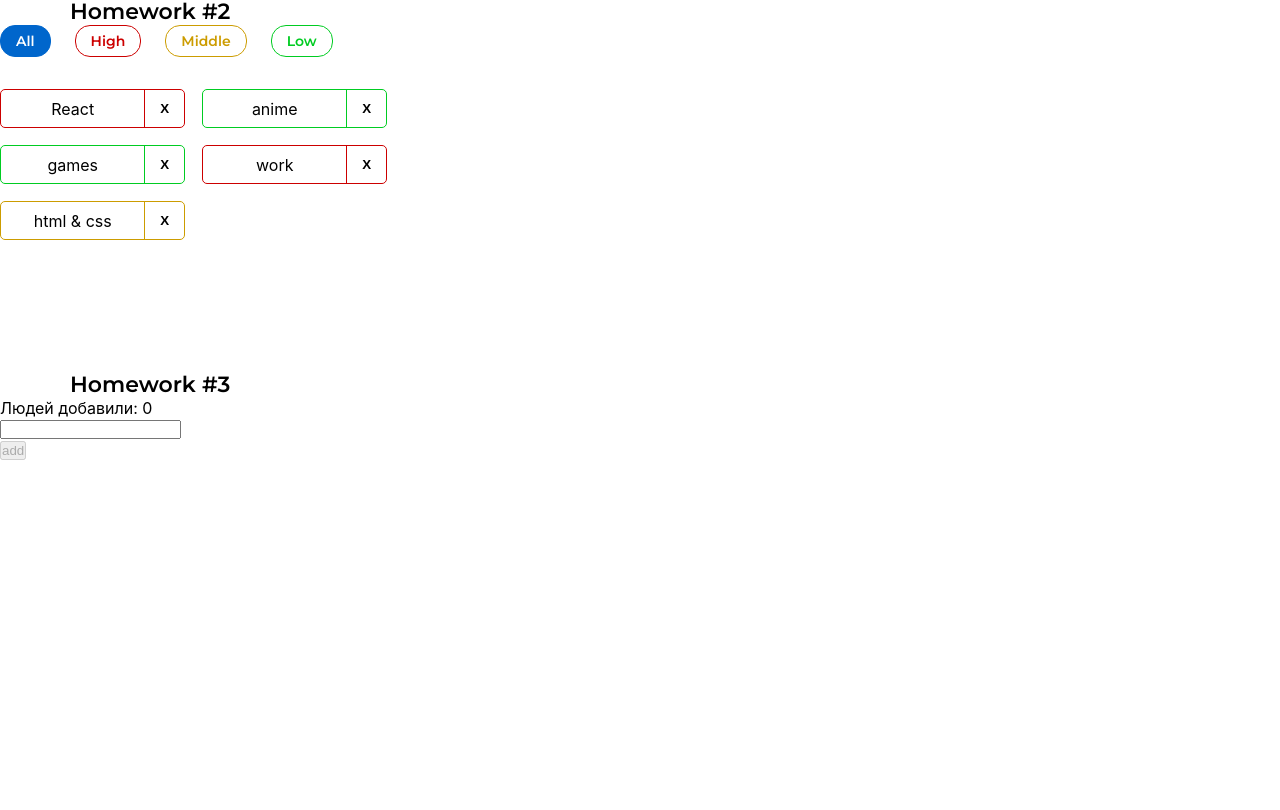
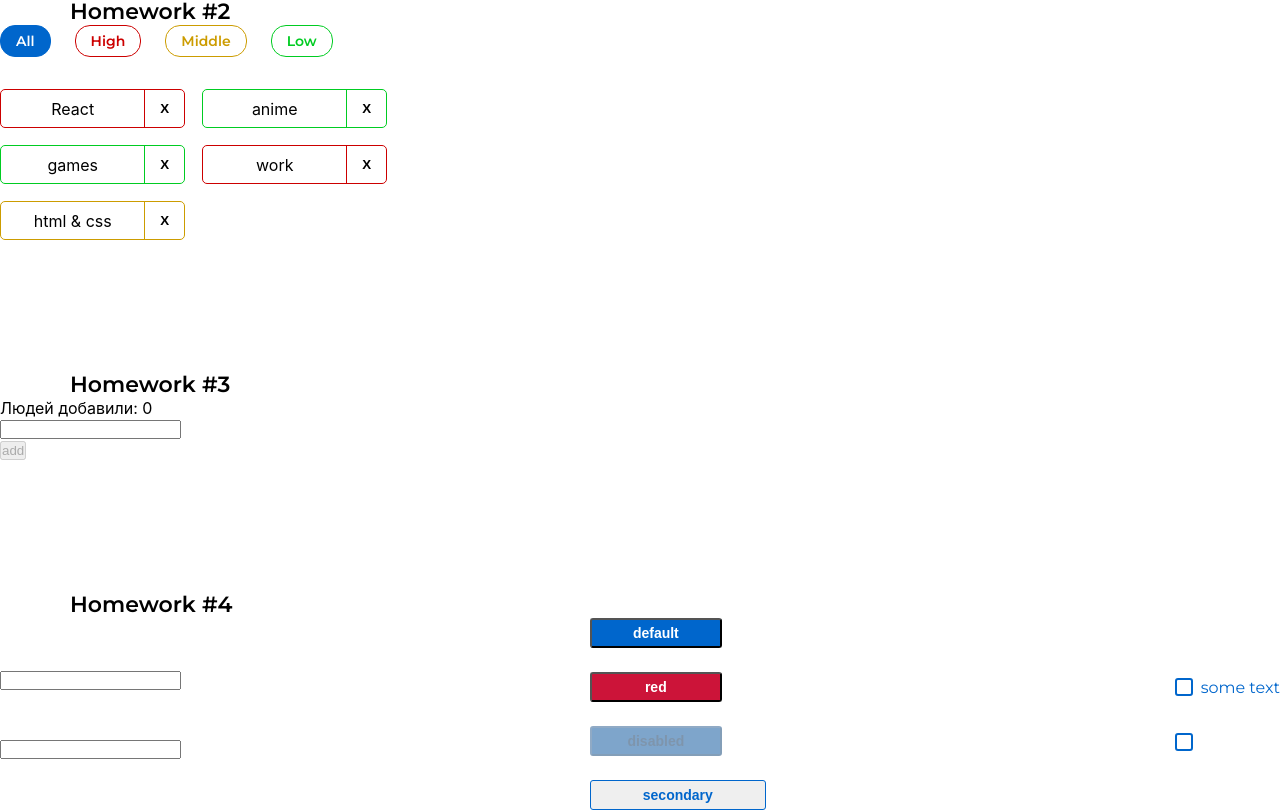
Before and after one commit to KIK9292/DZ-auto, a React (Create React App) app: page / in a window 1280 px wide. Shown: the part 417-1227 px from the top of the page. Before the commit the page ends 877 px from the top, so only its background shows below. Built offline with nearby package versions, Linux system fonts and the light colour scheme.

Commit message:
dz-auto-4-weekend-bad-css

```diff
--- a/src/s1-main/App.tsx
+++ b/src/s1-main/App.tsx
@@ -3,6 +3,7 @@
 import HW1 from '../s2-homeworks/hw01/HW1'
 import HW2 from "../s2-homeworks/hw02/HW2";
 import HW3 from "../s2-homeworks/hw03/HW3";
+import HW4 from "../s2-homeworks/hw04/HW4";
 
 function App() {
     return (
@@ -11,7 +12,7 @@
             {/*раскомментировать по ходу выполнения*/}
             <HW2/>
             <HW3/>
-            {/*<HW4/>*/}
+            <HW4/>
 
             {/*при выполнении дз 5 и более - закомментировать здесь дз 1-4, так как они есть внутри дз 5*/}
             {/*<HW5/>*/}
--- a/src/s2-homeworks/hw03/GreetingContainer.tsx
+++ b/src/s2-homeworks/hw03/GreetingContainer.tsx
@@ -10,7 +10,7 @@
 }
 
 export const pureAddUser = (name: string, setError: (error:string)=>void, setName: (name:string)=>void, addUserCallback: (name: string)=>void) => {
-    if(name===""){
+    if(name.trim()===""){
     setError("Ошибка! Введите имя!")
 }else{
         addUserCallback(name);
--- a/src/s2-homeworks/hw03/HW3.tsx
+++ b/src/s2-homeworks/hw03/HW3.tsx
@@ -24,8 +24,7 @@
 }
 
 export const pureAddUserCallback = (name: string, setUsers: (users: UserType[])=>void, users: UserType[]) => { // need to fix any
-    const user = {_id:v1(),name:name
-    }
+    const user = {_id:v1(),name:name}
     setUsers([...users, user])
 }
 
--- a/src/s2-homeworks/hw04/common/c2-SuperButton/SuperButton.module.css
+++ b/src/s2-homeworks/hw04/common/c2-SuperButton/SuperButton.module.css
@@ -1,35 +1,67 @@
 .button {
+    display: flex;
+    justify-content: center;
+    align-items: center;
+    color: #FFFFFF;
+    padding: 5px 24px;
+    gap: 10px;
+    width: 132px;
+    height: 30px;
+    font-style: normal;
+    font-weight: 600;
+    font-size: 14px;
+    line-height: 20px;
+    border-radius: 3px;
 }
 
 .disabled {
+    background: #004D99;
+    opacity: 0.5;
+    color: #002E5C;
 }
 
 .secondary {
+    color: #0066CC;
+    width: 176px;
+    height: 30px;
+    border: 1px solid #0066CC;
+    border-radius: 3px;
+
 }
 
 .default {
+    background: #0066CC;
+    border-radius: 3px;
 }
 
 .red {
+    background: #CC1439;
+    border-radius: 3px;
 }
 
 .default:hover {
+    background: #0080FF;
 }
 
 .red:hover {
+    background: #FF1A47;
 }
 
 .secondary:hover {
+    background: #E5F0FA;
 }
 
 
 .default:active {
+    background: #0059B3;
 }
 
 .secondary:active {
+    background: #C9E5FF;
 }
 
 .red:active {
+    background: #B31232;
 }
 
 .button:disabled {
--- a/src/s2-homeworks/hw04/common/c2-SuperButton/SuperButton.tsx
+++ b/src/s2-homeworks/hw04/common/c2-SuperButton/SuperButton.tsx
@@ -17,12 +17,12 @@
         ...restProps // все остальные пропсы попадут в объект restProps, там же будет children
     }
 ) => {
-    const finalClassName = s.button
-        // + (disabled
+    const finalClassName = s.button + " " + (disabled ? s.disabled :xType === 'red'? s.red : xType === 'secondary' ? s.secondary: s.default )
+       // + (disabled
         //         ? ...
         //         : xType === 'red'
         //             ? ...
-        + (className ? ' ' + className : '') // задачка на смешивание классов
+       // задачка на смешивание классов
 
     return (
         <button
--- a/src/s2-homeworks/hw04/common/c3-SuperCheckbox/SuperCheckbox.tsx
+++ b/src/s2-homeworks/hw04/common/c3-SuperCheckbox/SuperCheckbox.tsx
@@ -27,6 +27,8 @@
     }
 ) => {
     const onChangeCallback = (e: ChangeEvent<HTMLInputElement>) => {
+        onChangeChecked?.(e.currentTarget.checked)
+        onChange?.(e)
         // задачка на написание онченджа
 
     }
```
